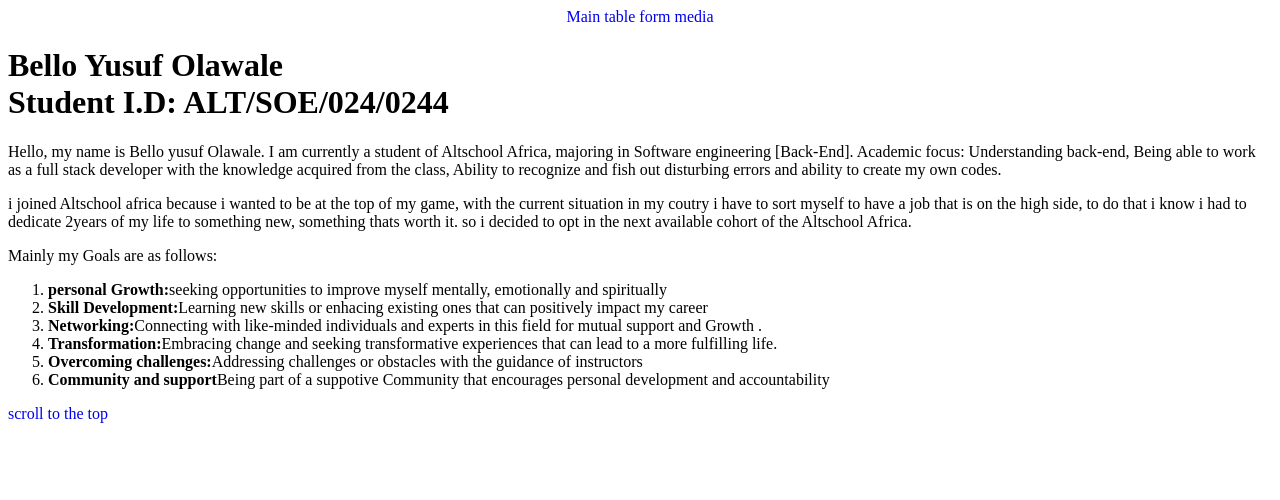
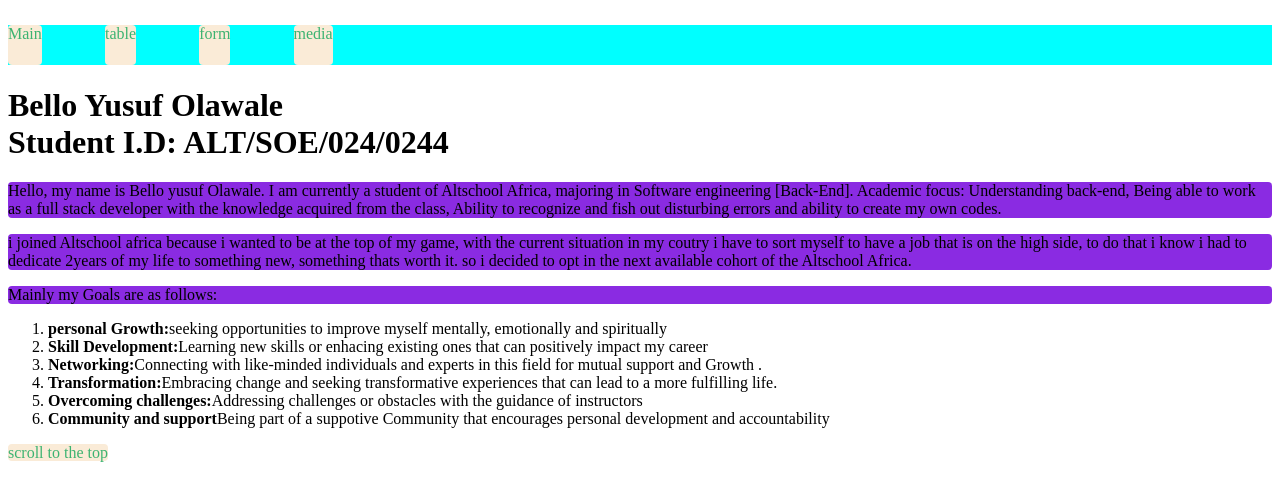
Before and after one commit to SuffyEko/New-Assignment-project, a plain HTML site: page Documents/Assignment1/index.html in a window 1280 px wide. Drawn offline with Linux system fonts and the light colour scheme.

Commit message:
Update index.css

```diff
--- a/Documents/Assignment1/index.css
+++ b/Documents/Assignment1/index.css
@@ -2,5 +2,24 @@ a{
     text-decoration: none;
 }
 .nav{
-    gap: 10px;
+    display: flex;
+    background-color: aqua;
+    height: 40px;
+    gap: 5%;
+    margin-top: 2%;
+    text-align: center;
+
 }
+a{
+    background-color: antiquewhite;
+    color: mediumseagreen;
+    border-radius: 4px;
+    height: 40px;
+}
+p{
+    background-color: blueviolet;
+    border-radius: 4px;
+}
+.i.d{
+    color:red;
+}
```
